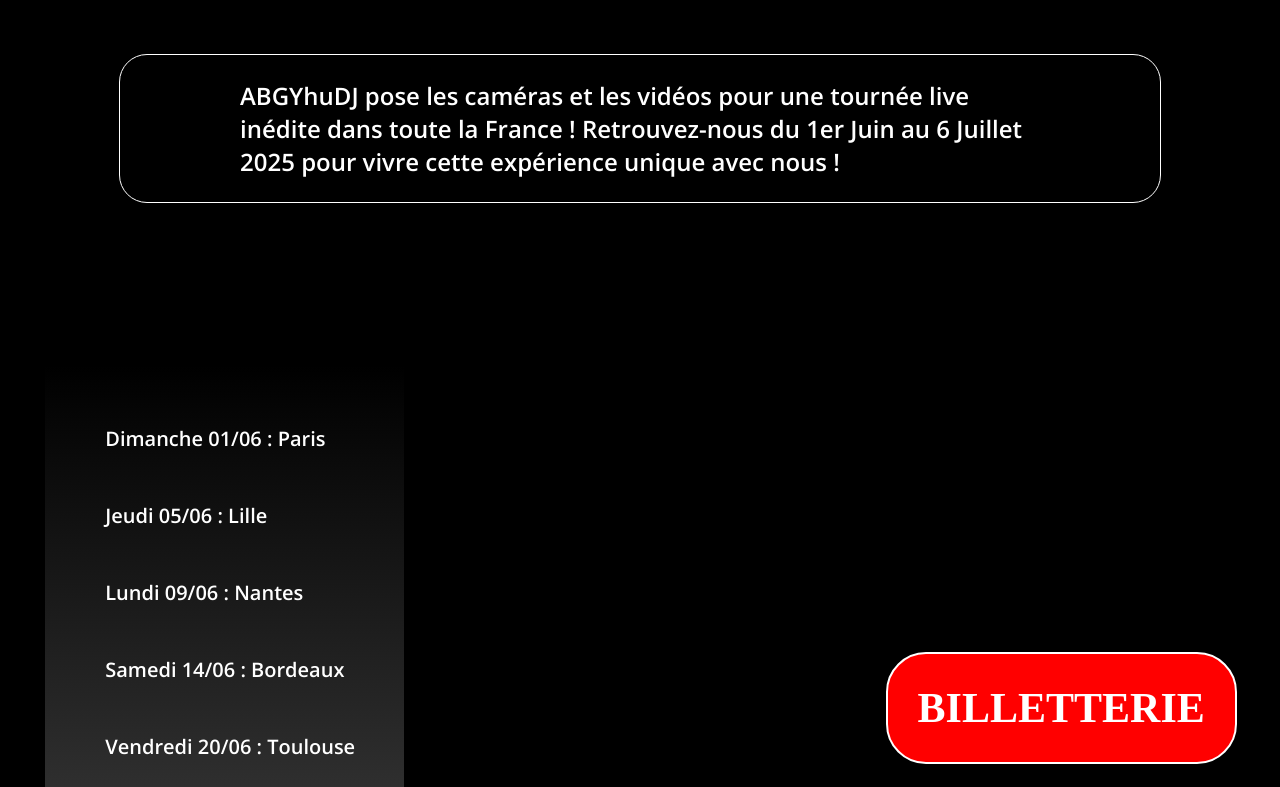
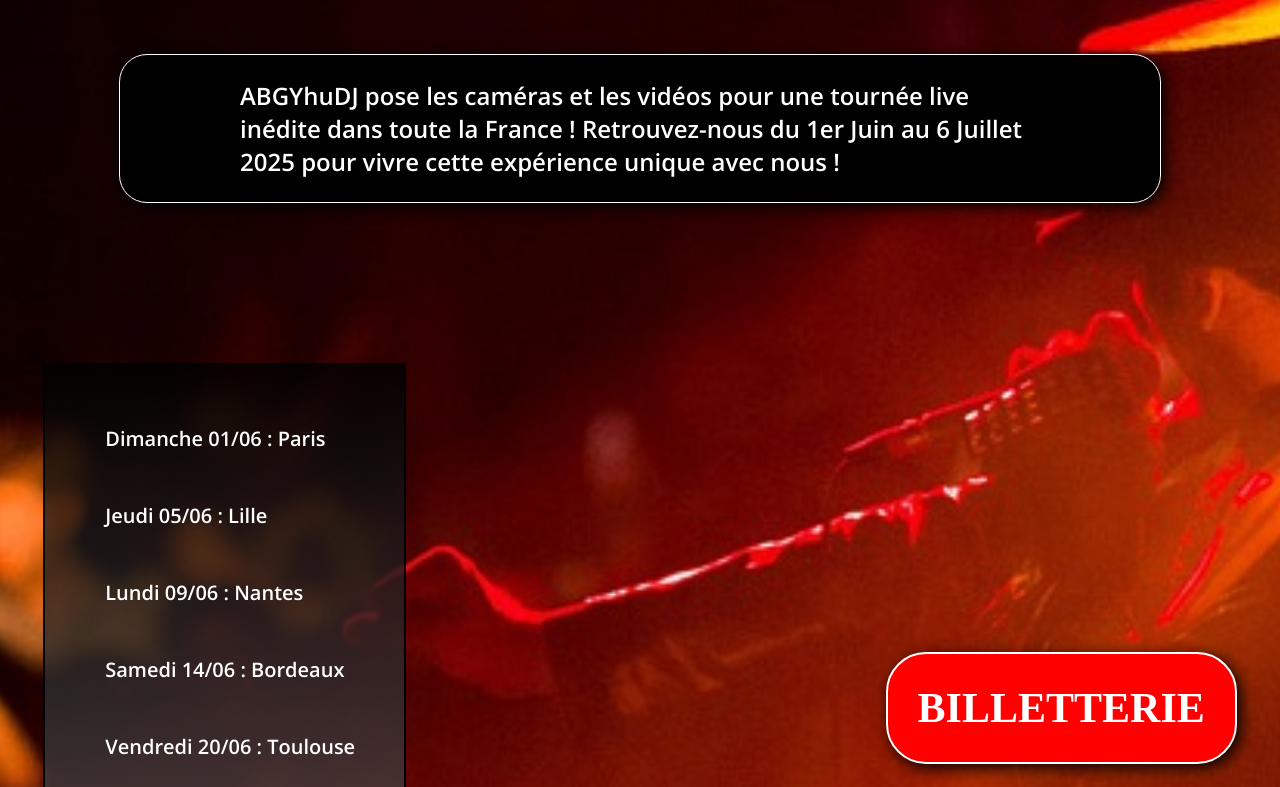
Before and after one commit to The-Ex-Postman/ABGYhuDJ, a plain HTML site: page index.html in a window 1280 px wide. Shown: the part 773-1560 px from the top of the page. Drawn offline with nearby package versions, Linux system fonts and the light colour scheme.

Commit message:
Update style-accueil.css

```diff
--- a/Styles/style-accueil.css
+++ b/Styles/style-accueil.css
@@ -1,6 +1,6 @@
 /* Main structure */
 body {
-    background: url(Assets/images/bg-concert.jpg) no-repeat center center;
+    background: url(../Assets/images/bg-concert.jpg) no-repeat center center;
     background-size: cover;
     background-color: #000000;
     margin: 0 auto;
```
